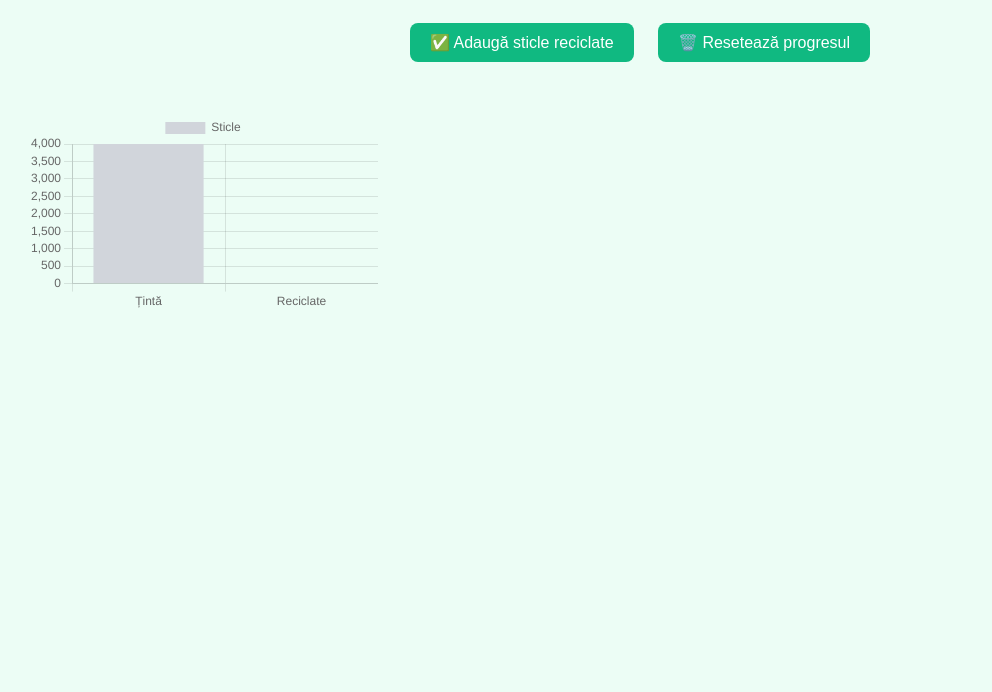
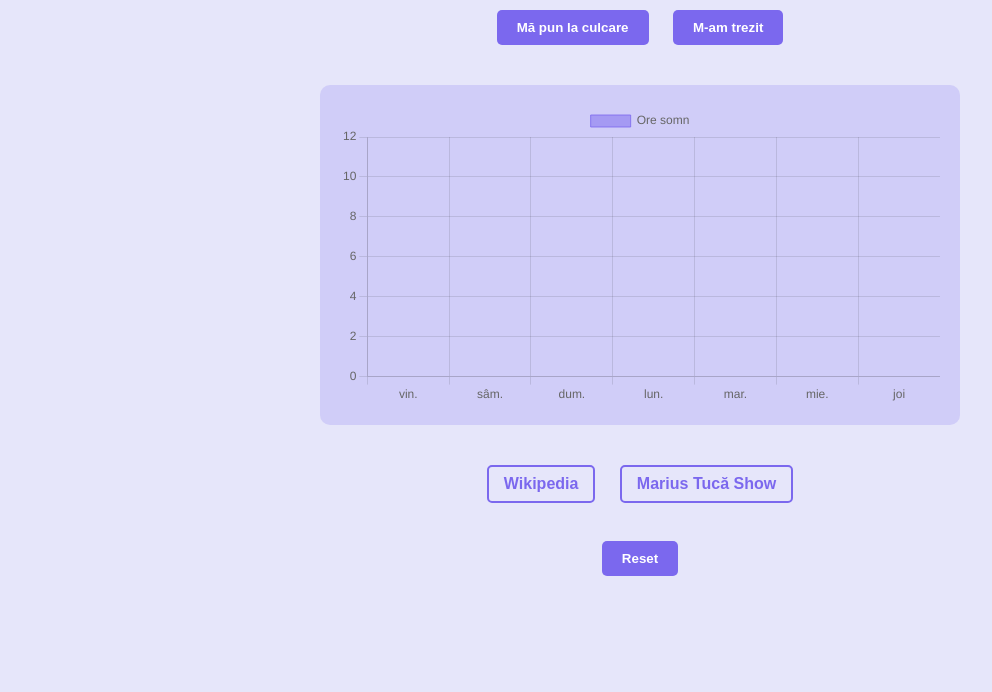
Before and after one commit to ionatancrome397-hub/reciclare-sticle, a plain HTML site: page index.html in a window 1280 px wide. Shown: the part 108-800 px from the top of the page, without its empty margins (0-992 px from the left). Drawn offline with nearby package versions, Linux system fonts and the light colour scheme.

Commit message:
Update index.html

```diff
--- a/index.html
+++ b/index.html
@@ -1,92 +1,184 @@
-<link rel="icon" href="https://e7.pngegg.com/pngimages/390/565/png-clipart-recycle-logo-recycling-symbol-green-miscellaneous-symbols-thumbnail.png" type="image/png">
-<link rel="apple-touch-icon" href="https://e7.pngegg.com/pngimages/390/565/png-clipart-recycle-logo-recycling-symbol-green-miscellaneous-symbols-thumbnail.png">
 <!DOCTYPE html>
 <html lang="ro">
 <head>
   <meta charset="UTF-8" />
-  <meta name="viewport" content="width=350, initial-scale=1.0" />
-  <title>Progres Reciclare</title>
+  <meta name="viewport" content="width=device-width, initial-scale=1" />
+  <title>Monitor Somn</title>
   <style>
     body {
-      font-family: sans-serif;
-      background: #ecfdf5;
+      font-family: Arial, sans-serif;
+      background-color: #E6E6FA; /* mov lavandă deschis */
+      color: #333;
+      transition: background-color 0.5s;
       text-align: center;
       padding: 20px;
     }
+    body.sleeping {
+      background-color: #4B0082; /* mov închis */
+      color: white;
+    }
     button {
-      background: #10b981;
-      color: white;
+      background-color: #7B68EE; /* mov buton */
       border: none;
       padding: 10px 20px;
-      border-radius: 8px;
+      margin: 10px;
+      color: white;
+      font-weight: bold;
       cursor: pointer;
-      font-size: 16px;
+      border-radius: 5px;
+      transition: background-color 0.3s;
+    }
+    button:hover {
+      background-color: #5A4FCF;
+    }
+    #chartContainer {
+      max-width: 600px;
+      margin: 30px auto;
+      background: rgba(123, 104, 238, 0.2);
+      padding: 20px;
+      border-radius: 10px;
+    }
+    a.button-link {
+      display: inline-block;
       margin: 10px;
+      color: #7B68EE;
+      font-weight: bold;
+      text-decoration: none;
+      border: 2px solid #7B68EE;
+      padding: 8px 15px;
+      border-radius: 5px;
     }
-    #chart {
-      margin-top: 40px;
+    a.button-link:hover {
+      background-color: #7B68EE;
+      color: white;
     }
   </style>
 </head>
 <body>
-  <h1>♻️ Progres Reciclare</h1>
-  <p>Total reciclate: <span id="total">0</span> / 4000</p>
-  <button onclick="adauga()">✅ Adaugă sticle reciclate</button>
-  <button onclick="reseteaza()">🗑️ Resetează progresul</button>
 
-  <canvas id="chart" width="350" height="200"></canvas>
+  <h1>Monitor Somn</h1>
+
+  <button id="startSleepBtn">Mă pun la culcare</button>
+  <button id="wakeUpBtn" disabled>M-am trezit</button>
+
+  <div id="chartContainer">
+    <canvas id="sleepChart"></canvas>
+  </div>
+
+  <a href="https://ro.wikipedia.org" target="_blank" class="button-link">Wikipedia</a>
+  <a href="https://www.gandul.ro/emisiuni/marius-tuca-show" target="_blank" class="button-link">Marius Tucă Show</a>
+
+  <br/><br/>
+  <button id="resetBtn">Reset</button>
 
   <script src="https://cdn.jsdelivr.net/npm/chart.js"></script>
   <script>
-    let total = parseInt(localStorage.getItem('totalSticle')) || 0;
+    const body = document.body;
+    const startSleepBtn = document.getElementById('startSleepBtn');
+    const wakeUpBtn = document.getElementById('wakeUpBtn');
+    const resetBtn = document.getElementById('resetBtn');
 
-    const ctx = document.getElementById('chart').getContext('2d');
-    const chart = new Chart(ctx, {
+    const STORAGE_KEY = 'sleepData';
+    let sleepData = JSON.parse(localStorage.getItem(STORAGE_KEY)) || [];
+    let wokeUpConfirmed = localStorage.getItem('wokeUpConfirmed') === 'true';
+    let currentSleepSession = null;
+
+    const ctx = document.getElementById('sleepChart').getContext('2d');
+    let sleepChart;
+
+    function saveData() {
+      localStorage.setItem(STORAGE_KEY, JSON.stringify(sleepData));
+    }
+
+    function updateChart() {
+      const days = [];
+      const sleepDurations = [];
+      const now = new Date();
+
+      for (let i = 6; i >= 0; i--) {
+        const d = new Date(now);
+        d.setDate(now.getDate() - i);
+        const dayStr = d.toISOString().slice(0, 10);
+        days.push(d.toLocaleDateString('ro-RO', {weekday:'short'}));
+
+        const sleepForDay = sleepData.filter(entry => entry.date === dayStr)
+          .reduce((acc, cur) => acc + ((cur.end - cur.start) / (1000 * 60 * 60)), 0);
+        sleepDurations.push(parseFloat(sleepForDay.toFixed(2)));
+      }
+
+      if (sleepChart) {
+        sleepChart.data.labels = days;
+        sleepChart.data.datasets[0].data = sleepDurations;
+        sleepChart.update();
+      } else {
+        sleepChart = new Chart(ctx, {
           type: 'bar',
           data: {
-        labels: ['Țintă', 'Reciclate'],
+            labels: days,
             datasets: [{
-          label: 'Sticle',
-          data: [4000, total],
-          backgroundColor: ['#d1d5db', '#10b981']
+              label: 'Ore somn',
+              data: sleepDurations,
+              backgroundColor: 'rgba(123, 104, 238, 0.5)',
+              borderColor: 'rgba(123, 104, 238, 0.8)',
+              borderWidth: 1
             }]
           },
           options: {
-        responsive: false,
             scales: {
-          y: {
-            beginAtZero: true,
-            max: 4000
-          }
+              y: { beginAtZero: true, max: 12 }
             }
           }
         });
-
-    document.getElementById('total').textContent = total;
-
-    function adauga() {
-      const cantitate = prompt("Câte sticle ai reciclat?");
-      const nr = parseInt(cantitate);
-      if (!isNaN(nr) && nr > 0) {
-        total += nr;
-        localStorage.setItem('totalSticle', total);
-        document.getElementById('total').textContent = total;
-        chart.data.datasets[0].data[1] = total;
-        chart.update();
-      } else {
-        alert("Te rog introdu un număr valid.");
       }
     }
 
-    function reseteaza() {
-      if (confirm("Sigur vrei să resetezi progresul?")) {
-        total = 0;
-        localStorage.removeItem('totalSticle');
-        document.getElementById('total').textContent = total;
-        chart.data.datasets[0].data[1] = total;
-        chart.update();
+    function startSleep() {
+      if (wokeUpConfirmed) {
+        alert('Ai confirmat că te-ai trezit, poți începe o nouă sesiune de somn.');
+        localStorage.setItem('wokeUpConfirmed', 'false');
+        wokeUpConfirmed = false;
+      }
+      body.classList.add('sleeping');
+      startSleepBtn.disabled = true;
+      wakeUpBtn.disabled = false;
+
+      const now = new Date();
+      currentSleepSession = {
+        date: now.toISOString().slice(0,10),
+        start: now.getTime(),
+        end: null
+      };
+    }
+
+    function wakeUp() {
+      body.classList.remove('sleeping');
+      startSleepBtn.disabled = false;
+      wakeUpBtn.disabled = true;
+
+      const now = new Date();
+      currentSleepSession.end = now.getTime();
+
+      if (currentSleepSession.end > currentSleepSession.start) {
+        sleepData.push(currentSleepSession);
+        saveData();
+        updateChart();
       }
     }
+
+    resetBtn.addEventListener('click', () => {
+      if (confirm("Sigur vrei să resetezi progresul și să ștergi toate datele?")) {
+        localStorage.removeItem(STORAGE_KEY);
+        localStorage.removeItem('wokeUpConfirmed');
+        sleepData = [];
+        updateChart();
+        alert("Datele au fost resetate.");
+      }
+    });
+
+    startSleepBtn.addEventListener('click', startSleep);
+    wakeUpBtn.addEventListener('click', wakeUp);
+
+    updateChart();
   </script>
 </body>
 </html>
```
Lines whose indentation alone changed are shown as unchanged.
